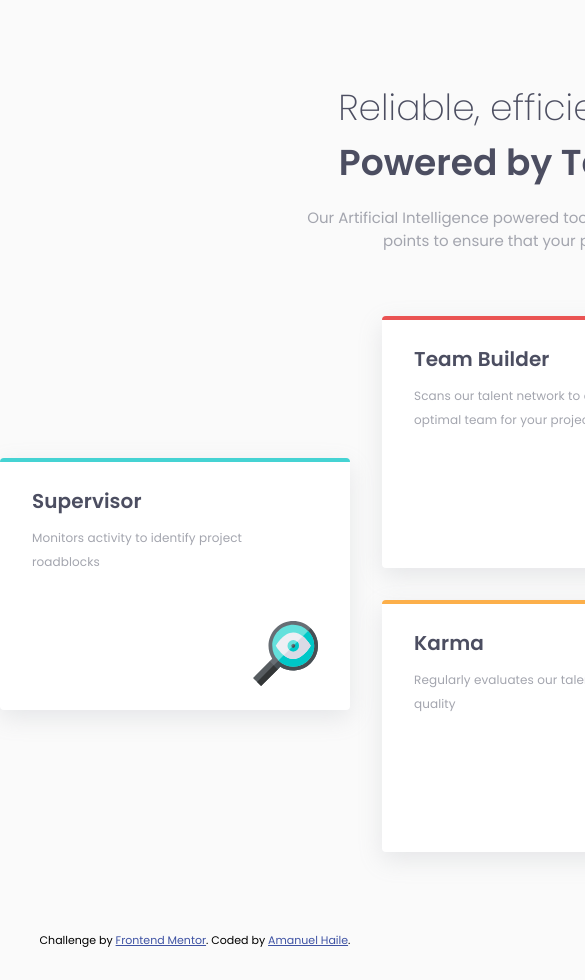
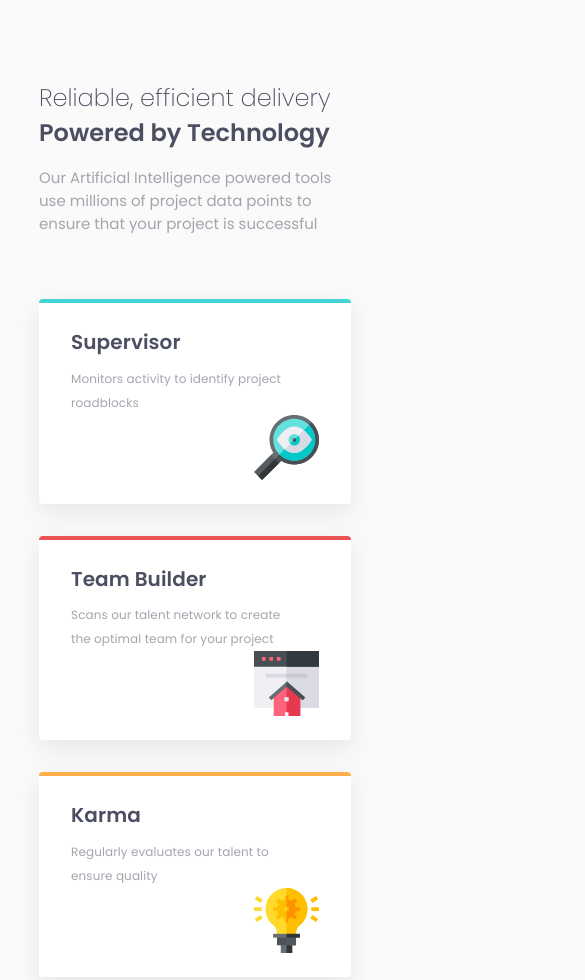
Before and after one commit to amangofer/frontendmentor-challenges, a plain HTML site: page four-card-feature-section/index.html in a window 390 px wide. Shown: the top 980 px of the page, 585 px wide, since content can reach past the window. Before the commit the page ends 949 px from the top, so only its background shows below. Drawn offline with Linux system fonts and the light colour scheme.

Commit message:
first draft complete for Four card feature section mobile

```diff
--- a/four-card-feature-section/style.css
+++ b/four-card-feature-section/style.css
@@ -138,3 +138,21 @@ body {
 .attribution a {
     color: hsl(228, 45%, 44%);
 }
+
+@media only screen and (max-width: 500px) {
+    .heading {
+        padding: 3rem 0;
+        text-align: initial;
+    }
+    .heading p{
+        padding: 1rem 0;
+    }
+    .heading h1, .heading h2 {
+        font-size: 1.5rem;
+    }
+    .feature-cards {
+        display: flex;
+        flex-direction: column;
+
+    }
+}
```
